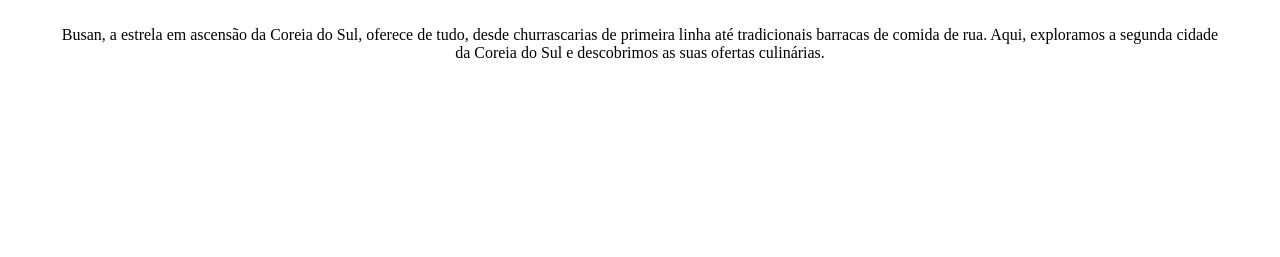
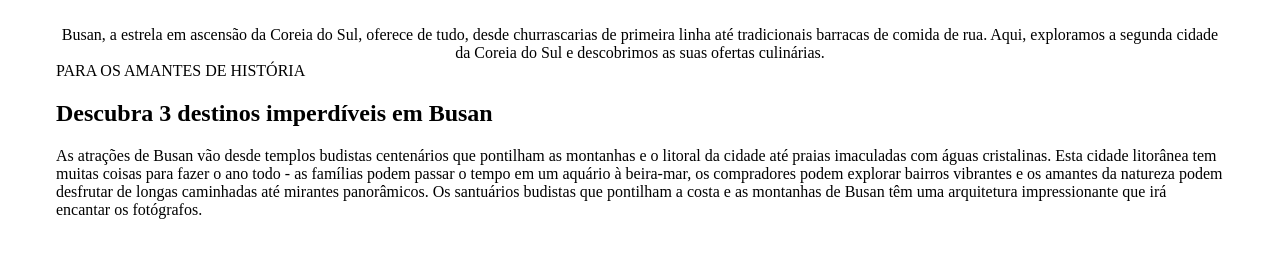
Before and after one commit to maathxx/projeto-pageturismo, a plain HTML site: page index.html in a window 1280 px wide. Shown: the part 1035-1292 px from the top of the page. Before the commit the page ends 1169 px from the top, so only its background shows below. Drawn offline with Linux system fonts and the light colour scheme.

Commit message:
adicionei a lista de conteudo e a linha divisoria

```diff
--- a/index.html
+++ b/index.html
@@ -24,7 +24,22 @@
             <footer>
                 <span>Busan, a estrela em ascensão da Coreia do Sul, oferece de tudo, desde churrascarias de primeira linha até tradicionais barracas de comida de rua. Aqui, exploramos a segunda cidade da Coreia do Sul e descobrimos as suas ofertas culinárias.</span>
             </footer>
+        </section>
 
+        <section id="content-list">
+
+            <div class="divider"></div>
+
+           <span>
+                PARA OS AMANTES DE HISTÓRIA
+           </span>
+           <h1>
+                Descubra 3 destinos imperdíveis em Busan
+           </h1>
+           <p>
+                As atrações de Busan vão desde templos budistas centenários que pontilham as montanhas e o litoral da cidade até praias imaculadas com águas cristalinas. Esta cidade litorânea tem muitas coisas para fazer o ano todo - as famílias podem passar o tempo em um aquário à beira-mar, os compradores podem explorar bairros vibrantes e os amantes da natureza podem desfrutar de longas caminhadas até mirantes panorâmicos.
+                Os santuários budistas que pontilham a costa e as montanhas de Busan têm uma arquitetura impressionante que irá encantar os fotógrafos.
+           </p>
         </section>
      </div>
 
```
